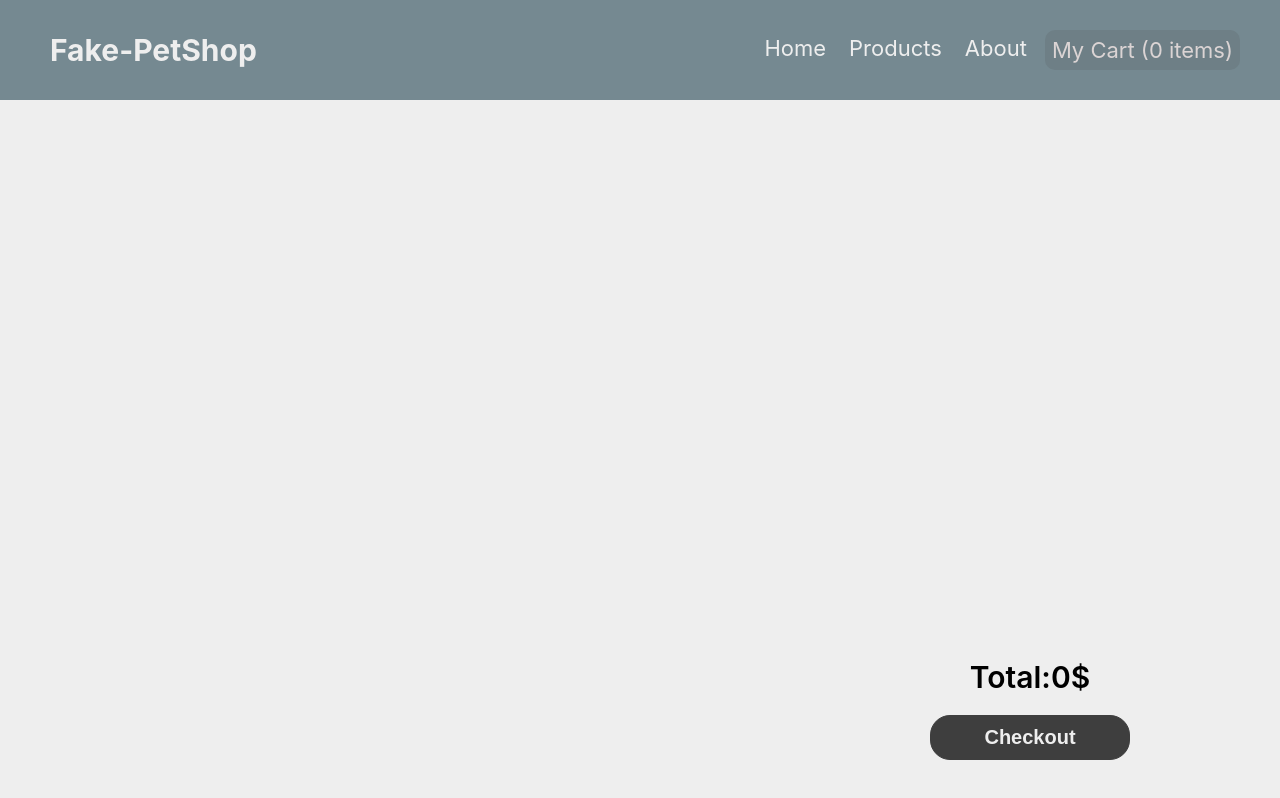
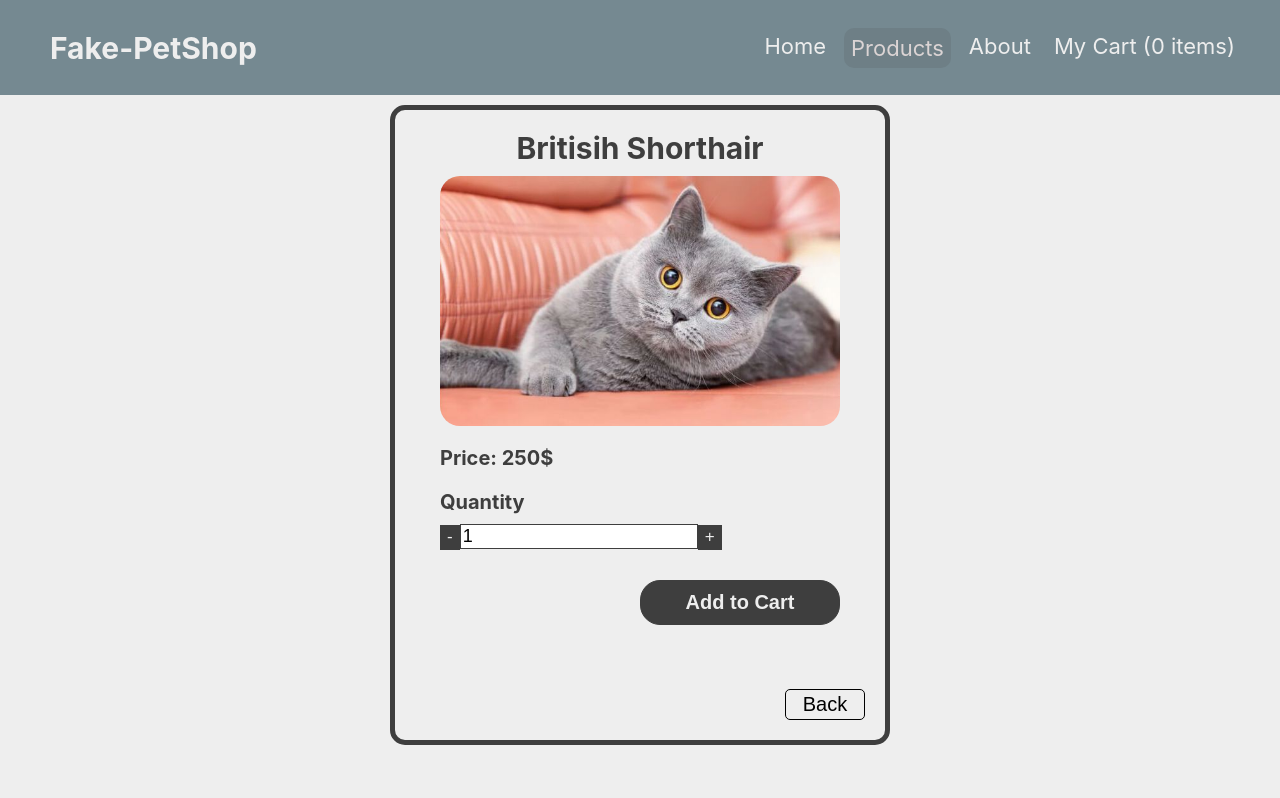
Before and after one commit to EmptyBox12/shopping-cart, a React (Create React App) app: page /#/products/1 in a window 1280 px wide. Before the commit this address led to /#/cart. Built offline with nearby package versions, Linux system fonts and the light colour scheme.

Commit message:
fixed img sizinü

```diff
--- a/src/App.css
+++ b/src/App.css
@@ -6,7 +6,7 @@
   background-color: #eee;
 }
 .navbar {
-  height: 100px;
+  height: 95px;
   width: 100%;
   background-color: rgb(117, 137, 145);
   color: #eee;
@@ -117,7 +117,9 @@
 }
 .productDetail img {
   width: 400px;
+  height: 250px;
   border-radius: 20px;
+  object-fit: cover;
 }
 .productDetailName {
   font-weight: bold;
@@ -205,7 +207,7 @@
 .cartItemsContainer{
   overflow: auto;
   width: 100%;
-  height: 75vh;
+  height: 80vh;
   display: flex;
   flex-direction: column;
   align-items: center;
```
